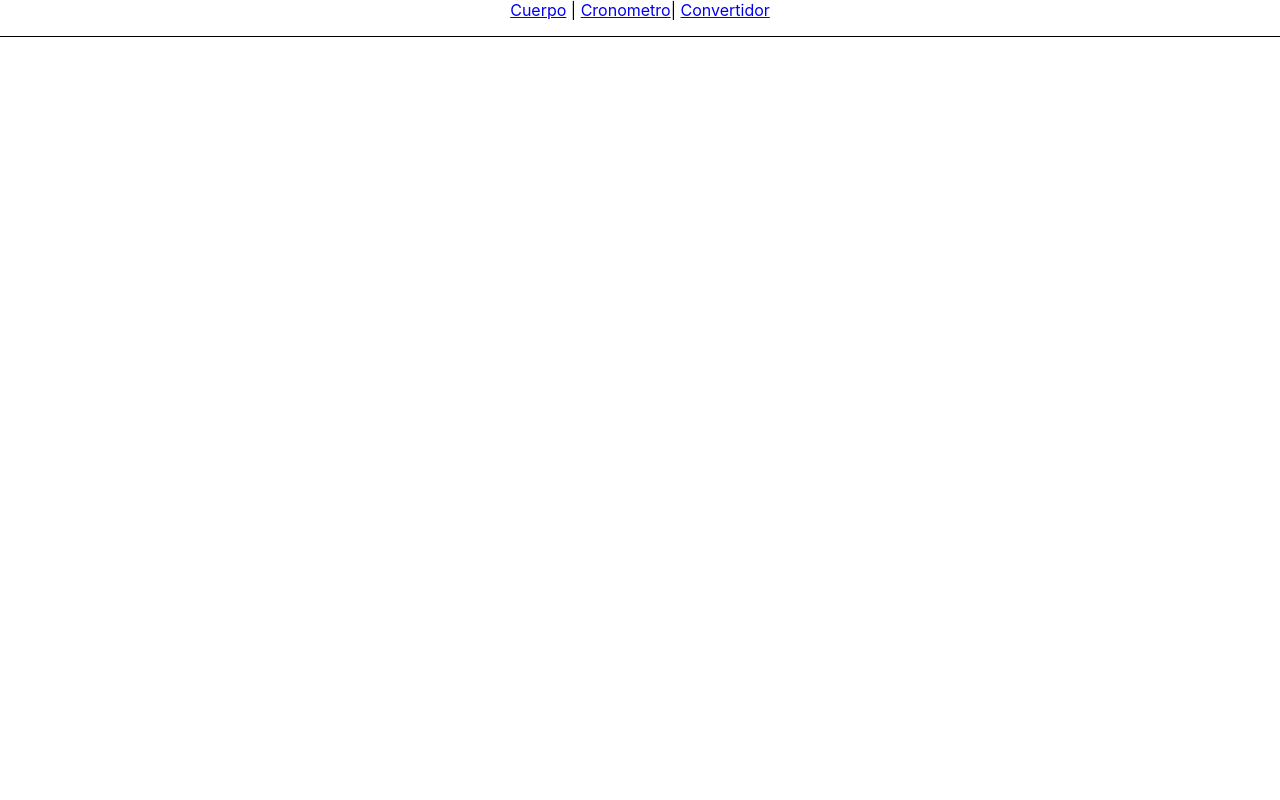
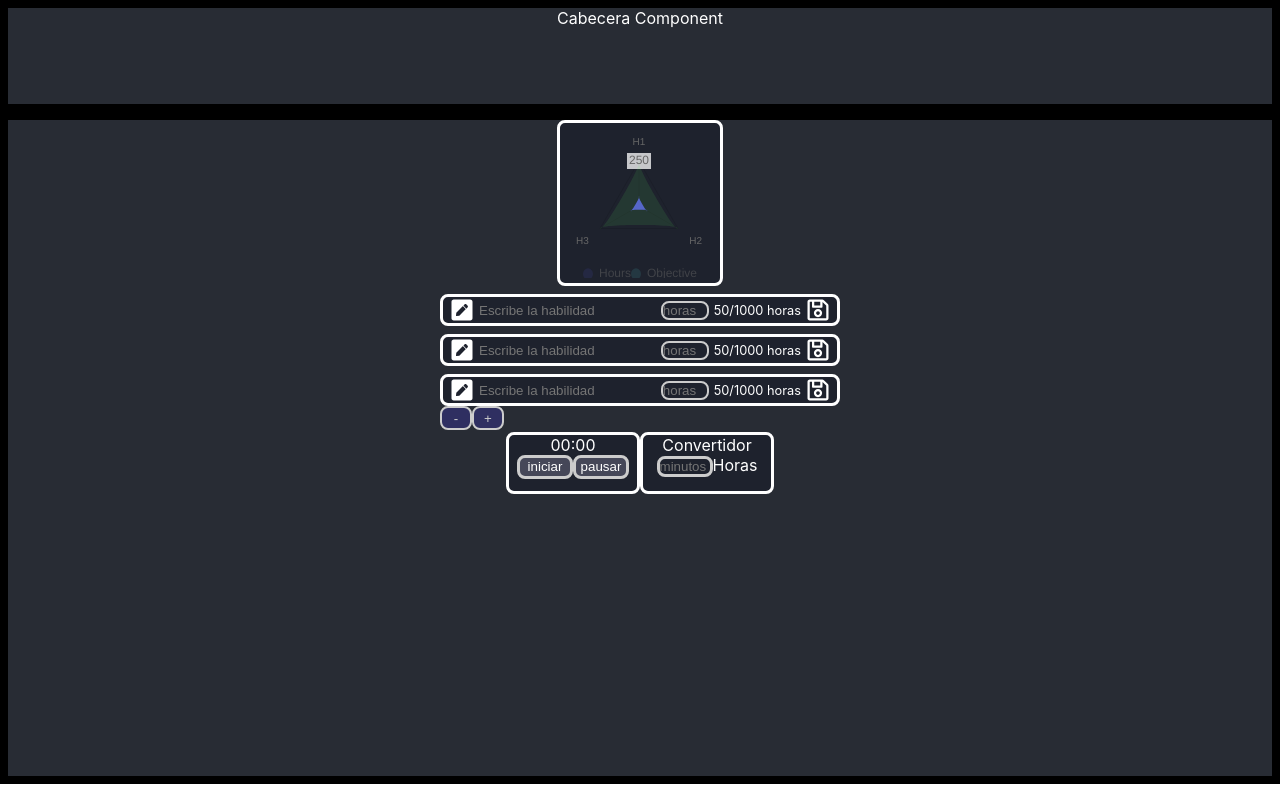
Before and after one commit to sedarmek/DoSomethingtoBeMaster, a React (Create React App) app: page / in a window 1280 px wide. Built offline with nearby package versions, Linux system fonts and the light colour scheme.

Commit message:
se comentan las rutas por el momento por bug

```diff
--- a/src/App.js
+++ b/src/App.js
@@ -1,14 +1,14 @@
 import './App.css';
 
-import { Outlet, Link } from "react-router-dom";
-// import Cabecera from './components/Cabecera/Cabecera'
-// import Cuerpo from './components/Cuerpo/Cuerpo'
+// import { Outlet, Link } from "react-router-dom";
+import Cabecera from './components/Cabecera/Cabecera'
+import Cuerpo from './components/Cuerpo/Cuerpo'
 // import Pie from './components/Pie/Pie'
 
 function App() {
   return (
     <div className="App">
-      <nav
+      {/* <nav
         style={{
           borderBottom: "solid 1px",
           paddingBottom: "1rem",
@@ -18,7 +18,9 @@ function App() {
         <Link to="/cronometro">Cronometro</Link>|{" "}
         <Link to="/convertidor">Convertidor</Link>
       </nav>
-      <Outlet/>
+      <Outlet/> */}
+      <Cabecera />
+      <Cuerpo/>
       {/* <Pie/> */}
     </div>
   );
--- a/src/components/Cabecera/Cabecera.js
+++ b/src/components/Cabecera/Cabecera.js
@@ -1,5 +1,4 @@
 import React from 'react';
-import PropTypes from 'prop-types';
 import './Cabecera.css';
 
 const Cabecera = () => (
@@ -8,8 +7,4 @@ const Cabecera = () => (
   </div>
 );
 
-Cabecera.propTypes = {};
-
-Cabecera.defaultProps = {};
-
 export default Cabecera;
--- a/src/index.js
+++ b/src/index.js
@@ -2,21 +2,21 @@ import React from 'react';
 import ReactDOM from 'react-dom/client';
 import './index.css';
 import App from './App';
-import Cuerpo from '../src/components/Cuerpo/Cuerpo';
-import Cronometro from '../src/components/Cronometro/Cronometro';
-import Convertidor from '../src/components/Convertidor/Convertidor';
+// import Cuerpo from '../src/components/Cuerpo/Cuerpo';
+// import Cronometro from '../src/components/Cronometro/Cronometro';
+// import Convertidor from '../src/components/Convertidor/Convertidor';
 
 import reportWebVitals from './reportWebVitals';
-import {
-  BrowserRouter,
-  Routes,
-  Route,
-} from "react-router-dom";
+// import {
+//   BrowserRouter,
+//   Routes,
+//   Route,
+// } from "react-router-dom";
 
 const root = ReactDOM.createRoot(document.getElementById('root'));
 root.render(
   <React.StrictMode>
-    <BrowserRouter>
+    {/* <BrowserRouter>
     <Routes>
       <Route path="/" element={<App />} >
       <Route path="cuerpo" element={<Cuerpo />} />
@@ -24,7 +24,8 @@ root.render(
       <Route path="convertidor" element={<Convertidor />} />
       </Route>
     </Routes>
-  </BrowserRouter>
+  </BrowserRouter> */}
+  <App></App>
   </React.StrictMode>
 );
 
```
